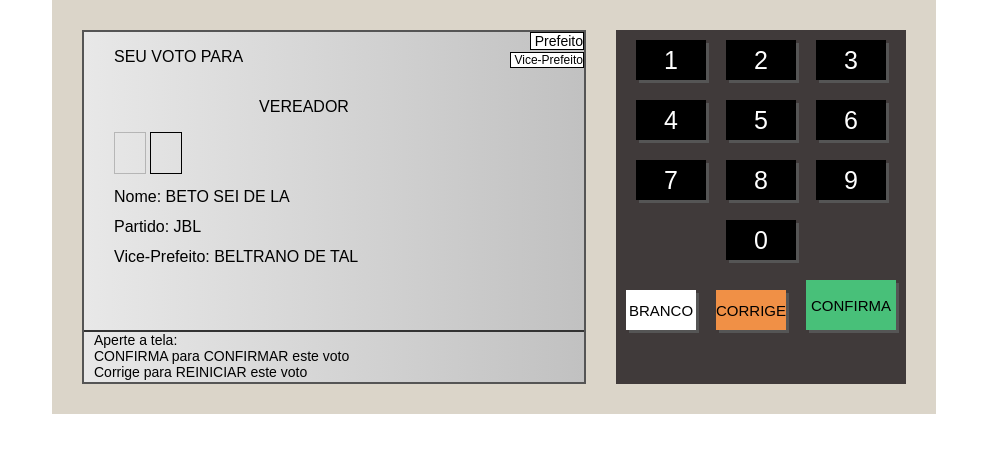
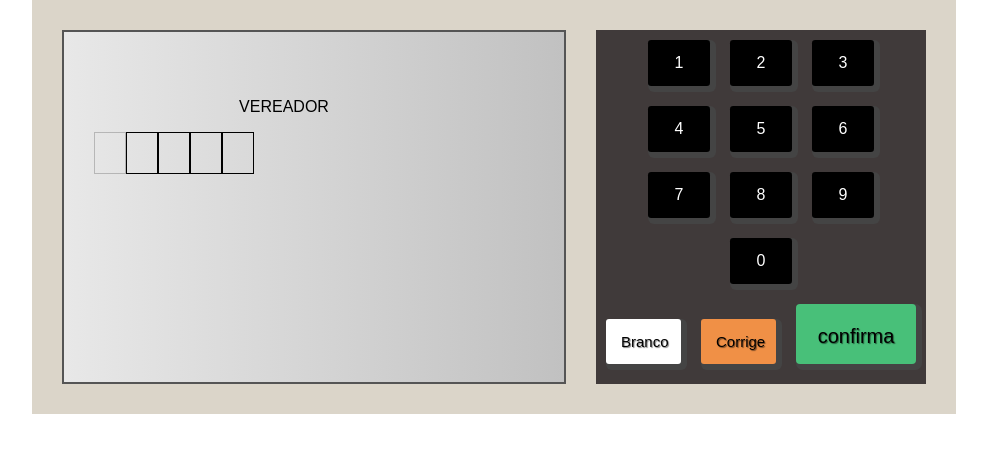
Before and after one commit to FilipeMoraisCarvalho/Urna, a plain HTML site: page index.html in a window 1280 px wide. Shown: the whole page, without its empty margins (146-1133 px from the left). Drawn offline with Linux system fonts and the light colour scheme.

Commit message:
Adicionando imagens e mostrando candidatos na tela

```diff
--- a/assets/css/style.css
+++ b/assets/css/style.css
@@ -49,37 +49,53 @@ body {
 }
 
 .teclado--botao {
-    width: 70px;
-    height: 40px;
-    background-color: #000;
+    width: 30px;
+    height: 30px;
+    display: inline-block;
+    margin: 10px;
+    border: 0;
+    padding: 0.5em 1em;
+    text-decoration: none;
     color: #FFF;
-    font-size: 25px;
-    display: flex;
-    align-items: center;
-    justify-content: center;
-    margin: 10px;
-    text-transform: uppercase;
-    box-shadow: 3px 3px 0px #555;
+    background: #000;
+    text-shadow: 1px 1px 1px rgba(0, 0, 0, 0.5);
+    border-radius: 0.2em;
+    box-shadow: 3px 3px 0 3px #444;
+    transition: box-shadow 0.3s ease, transform 0.3s ease;
+    text-align: center;
+    line-height: 30px;
+    cursor: pointer;
+}
+
+.teclado--botao:active {
+    box-shadow: 0 0 0 0 #444, inset 4px 4px 4px #555;
+    transform: translate(6px, 6px);
 }
 
 .branco {
     background-color: #FFF;
     color: #000;
     font-size: 15px;
+    cursor: pointer;
+    width: 45px;
 }
 
 .corrige {
     background-color: #F09046;
     color: #000;
     font-size: 15px;
+    cursor: pointer;
+    width: 45px;
 }
 
 .confirma {
     background-color: #48C079;
     color: #000;
-    font-size: 15px;
-    width: 90px;
-    height: 50px;
+    font-size: 20px;
+    width: 80px;
+    height: 40px;
+    cursor: pointer;
+    line-height: 45px;
 }
 
 .d-1 {
@@ -162,3 +178,8 @@ body {
     border-top: 2px solid #333;
     padding-left: 10px;
 }
+
+.aviso--grande {
+    font-size: 40px;
+    font-weight: bold;
+}
--- /dev/null
+++ b/assets/js/etapas.js
@@ -0,0 +1,55 @@
+let etapas = [{
+        titulo: 'VEREADOR',
+        numeros: 5,
+        candidatos: [{
+                numero: '38111',
+                nome: 'Fulano de Tal',
+                partido: 'ABC',
+                fotos: [
+                    { url: '38111.jpg', legenda: 'Vereador' }
+                ]
+            },
+            {
+                numero: '77222',
+                nome: 'Beltrano da Silva',
+                partido: 'DEFG',
+                fotos: [
+                    { url: '77222.jpg', legenda: 'Vereador' }
+                ]
+            },
+            {
+                numero: '11072',
+                nome: 'Juninho Guerra',
+                partido: 'JBL',
+                fotos: [
+                    { url: '77222.jpg', legenda: 'Vereador' }
+                ]
+            },
+        ]
+    },
+    {
+        titulo: 'PREFEITO',
+        numeros: 2,
+        candidatos: [{
+                numero: '99',
+                nome: 'Ciclano',
+                partido: 'ABC',
+                vice: 'Cic',
+                fotos: [
+                    { url: '99.jpg', legenda: 'Prefeito' },
+                    { url: '99_2.jpg', legenda: 'Vice-Prefeito', small: true }
+                ]
+            },
+            {
+                numero: '84',
+                nome: 'Zulano',
+                partido: 'QWERTY',
+                vice: 'Zul',
+                fotos: [
+                    { url: '84.jpg', legenda: 'Prefeito' },
+                    { url: '84_2.jpg', legenda: 'Vice-Prefeito', small: true }
+                ]
+            },
+        ]
+    }
+];
--- /dev/null
+++ b/assets/js/script.js
@@ -0,0 +1,119 @@
+let seuVotoPara = document.querySelector('.d-1-1 span');
+let cargo = document.querySelector('.d-1-2 span');
+let desc = document.querySelector('.d-1-4');
+let aviso = document.querySelector('.d-2');
+let lateral = document.querySelector('.d-1-right');
+let numeros = document.querySelector('.d-1-3');
+
+
+let etapaAtual = 0;
+let numero = '';
+let b = false;
+
+function comecarEtapa() {
+    let etapa = etapas[etapaAtual];
+    numero = ''
+    b = false;
+    let numeroHtml = '';
+
+    for (let i = 0; i < etapa.numeros; i++) {
+        if (i === 0) {
+            numeroHtml += '<div class="numero pisca"></div>';
+        } else numeroHtml += '<div class="numero"></div>';
+    }
+
+    seuVotoPara.style.display = 'none';
+    cargo.innerHTML = etapa.titulo;
+    desc.innerHTML = '';
+    aviso.style.display = 'none';
+    lateral.innerHTML = '';
+    numeros.innerHTML = numeroHtml;
+}
+
+function atualizaInterface() {
+    let etapa = etapas[etapaAtual];
+    let candidato = etapa.candidatos.filter((item) => {
+        if (item.numero === numero) {
+            return true;
+        } else {
+            return false;
+        }
+    });
+
+    if (candidato.length > 0) {
+        candidato = candidato[0];
+        seuVotoPara.style.display = 'block';
+        aviso.style.display = 'block';
+        desc.innerHTML = `Nome: ${candidato.nome} <br/> Partido: ${candidato.partido} `;
+
+        let fotosHtml = '';
+
+        for (let i in candidato.fotos) {
+            fotosHtml += `<div class="d-1-image"> <img src="assets/images/${candidato.fotos[i].url}"/> ${candidato.fotos[i].legenda}</div>`
+        }
+
+        lateral.innerHTML = fotosHtml;
+    } else {
+        seuVotoPara.style.display = 'block';
+        aviso.style.display = 'block';
+        desc.innerHTML = '<div class="aviso--grande pisca">VOTO NULO </div>'
+    }
+
+}
+
+
+
+
+
+
+function clicou(n) {
+    let elNumero = document.querySelector('.numero.pisca');
+    if (elNumero !== null) {
+        elNumero.innerHTML = n;
+        numero = `${numero}${n}`;
+
+        elNumero.classList.remove("pisca");
+        if (elNumero.nextElementSibling !== null) {
+            elNumero.nextElementSibling.classList.add('pisca');
+        } else {
+            atualizaInterface();
+        }
+
+    }
+}
+
+function branco() {
+    if (numero === '') {
+        b = true;
+        seuVotoPara.style.display = 'block';
+        aviso.style.display = 'block';
+        numeros.innerHTML = '';
+        desc.innerHTML = '<div class="aviso--grande pisca">VOTO EM BRANCO </div>'
+    }
+}
+
+function corrige() {
+    comecarEtapa();
+}
+
+function confirma() {
+    let etapa = etapas[etapaAtual];
+    let votoConfirmado = false;
+
+    if (b === true) {
+        votoConfirmado = true;
+    } else if (numero.length === etapa.numeros) {
+        votoConfirmado = true;
+    }
+
+    if (votoConfirmado) {
+        etapaAtual++;
+        if (etapas[etapaAtual] !== undefined) {
+            comecarEtapa();
+        } else {
+
+        }
+    }
+}
+
+comecarEtapa();
--- a/index.html
+++ b/index.html
@@ -33,10 +33,10 @@
 
                 <div class="d-1-right">
                     <div class="d-1-image">
-                        <img src="assets/images/84.jpg" alt=""> Prefeito
+                        <img src="assets/images/84.jpg"> Prefeito
                     </div>
                     <div class="d-1-image small">
-                        <img src="assets/images/84.jpg" alt=""> Vice-Prefeito
+                        <img src="assets/images/84.jpg"> Vice-Prefeito
                     </div>
 
                 </div>
```
Also changed, not shown: assets/images/38111.jpg (added), assets/images/77222.jpg (added), assets/images/84.jpg (added), assets/images/84_2.jpg (added), assets/images/99.jpg (added), assets/images/99_2.jpg (added).
